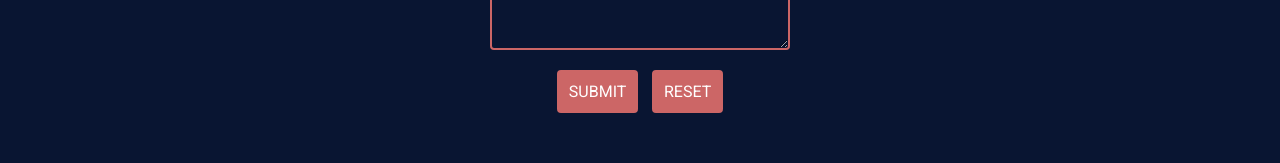
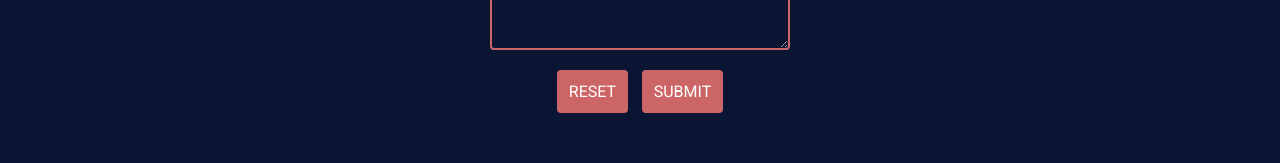
Before and after one commit to daita2021/portfolio, a React (Create React App) app: page /about in a window 1280 px wide. Shown: the part 1110-1273 px from the top of the page. Built offline with nearby package versions, Linux system fonts and the light colour scheme.

Commit message:
form調整

```diff
--- a/src/containers/About.jsx
+++ b/src/containers/About.jsx
@@ -17,8 +17,8 @@ export const About = () => {
             <textarea name="message" placeholder="Comment" required></textarea>
 
             <p className="formBtn">
+              <input type="reset" value="RESET" />
               <input type="submit" value="SUBMIT" />
-              <input type="reset" value="RESET" />
             </p>
           </form>
         </div>
```
